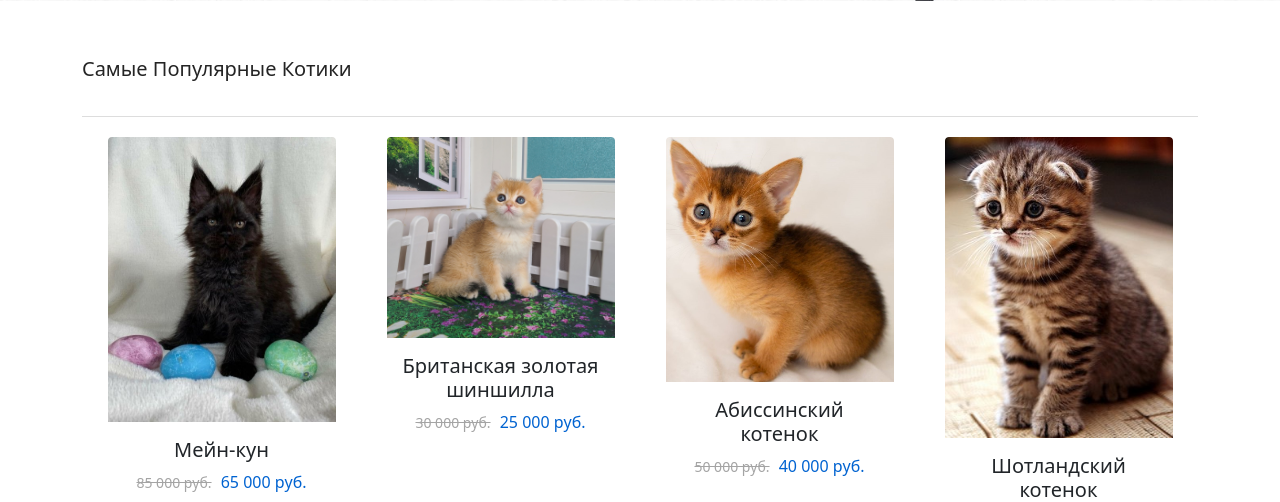
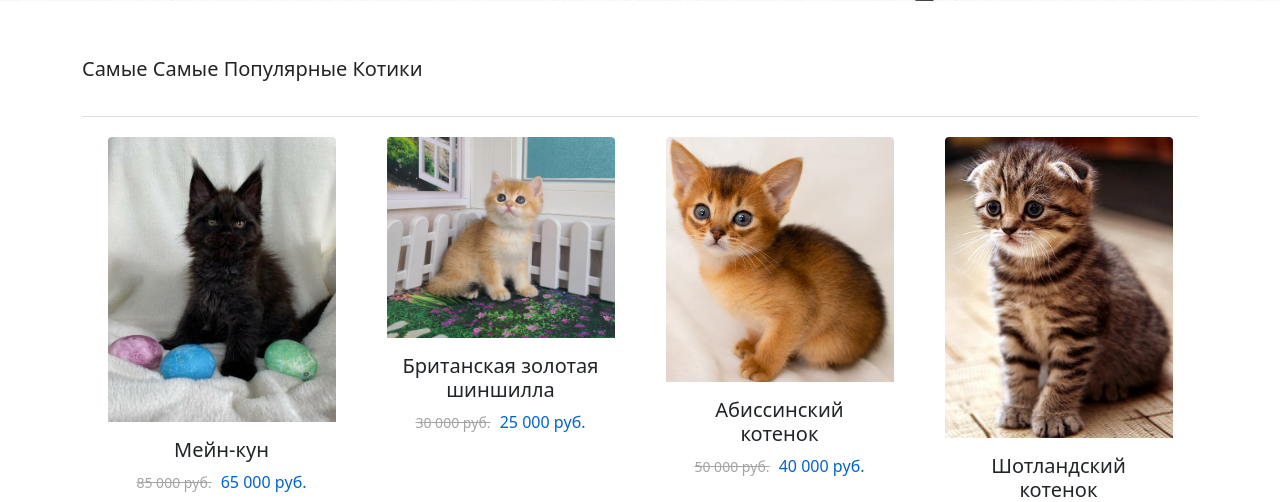
Before and after one commit to NoHaunt/CoolCats, a PHP site: page / in a window 1280 px wide. Shown: the part 395-897 px from the top of the page. Run offline with PHP 8.4, Linux system fonts and the light colour scheme.

Commit message:
samiy samiy added

```diff
--- a/index.php
+++ b/index.php
@@ -65,7 +65,7 @@
                 <div class="row">
                     <div class="col-12">
                         <div class="section-content">
-                            <h5 class="section-content-title">Самые популярные котики</h5>
+                            <h5 class="section-content-title">Самые самые популярные котики</h5>
                         </div>
                     </div>
                 </div>
```
